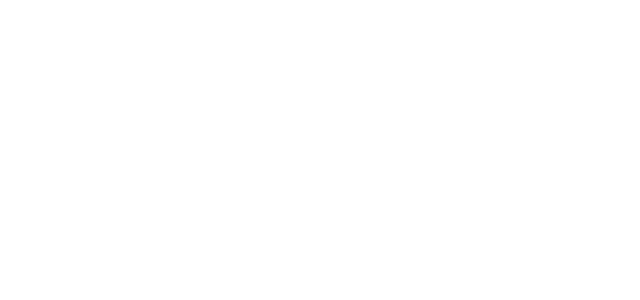
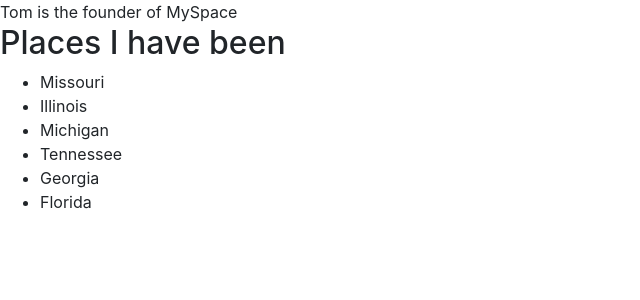
Before and after one commit to ztbaldwin14/redbadge-student-new, a React (Create React App) app in the folder red-badge-demo-ts/: page / in a window 1280 px wide. Shown: the top 300 px of the page, without its empty margins (0-640 px from the left). Built offline with nearby package versions, Linux system fonts and the light colour scheme.

Commit message:
props and mapping

```diff
--- a/red-badge-demo-ts/src/App.tsx
+++ b/red-badge-demo-ts/src/App.tsx
@@ -1,7 +1,13 @@
 import React from "react";
+import PropsExample from "./components/PropsExample"
+import PropsMappingExample from "./components/PropsMapping";
 
 function App() {
-  return <div></div>;
+  const visitedPlaces = ["Missouri", "Illinois", "Michigan", "Tennessee", "Georgia", "Florida"]
+  return( <div>
+    <PropsExample name="Tom" business="MySpace" />
+    <PropsMappingExample visited={visitedPlaces} />
+  </div>);
 }
 
 export default App;
--- /dev/null
+++ b/red-badge-demo-ts/src/components/PropsExample.jsx
@@ -0,0 +1,14 @@
+import React, { Component } from 'react';
+
+class PropsExample extends Component {
+
+    render(){
+        //Destructure props
+        const {name, business} = this.props
+        return (<div>
+            {name} is the founder of {business}
+            </div>);
+    }
+}
+
+export default PropsExample;
--- /dev/null
+++ b/red-badge-demo-ts/src/components/PropsMapping.jsx
@@ -0,0 +1,15 @@
+import React, { Component } from 'react';
+
+class PropsMappingExample extends React.Component {
+        render() {
+             const visitedPlaces = () => this.props.visited.map((place) => <li>{place}</li>);
+            return (
+                <div>
+                    <h2>Places I have been</h2>
+                    <ul>{visitedPlaces()}</ul>
+                </div>
+            );
+        }
+    }
+
+export default PropsMappingExample;
```
